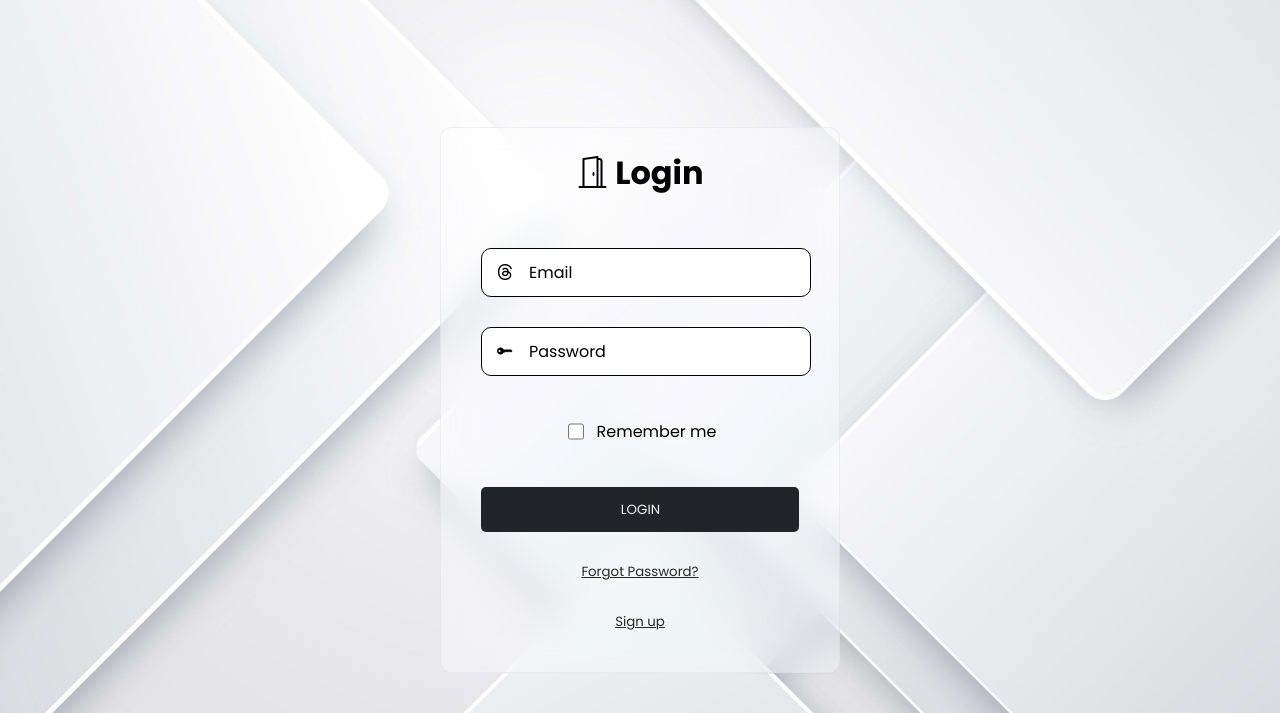
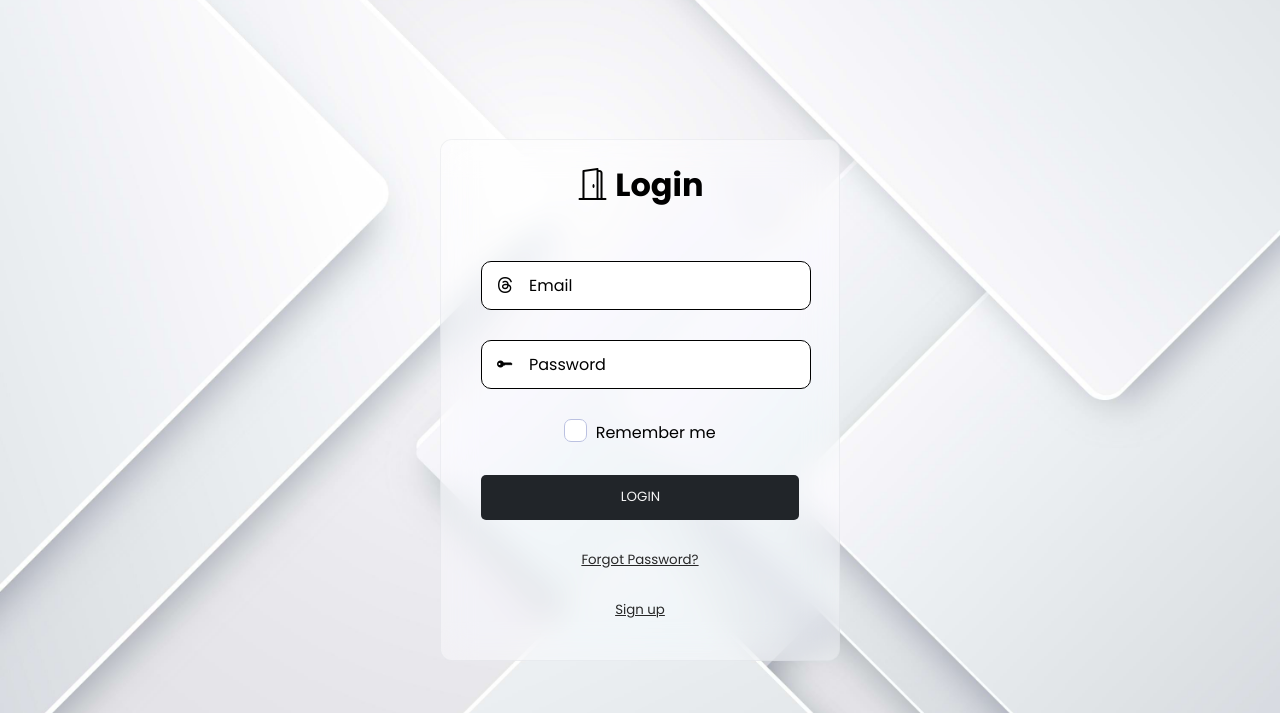
Before and after one commit to GonBlank/Loging-template, a PHP site: page /html/login.html in a window 1280 px wide. Shown: the top 713 px of the page. Run offline with PHP 8.4, Linux system fonts and the light colour scheme.

Commit message:
Checkbox replacement

```diff
--- a/css/login_style.css
+++ b/css/login_style.css
@@ -38,7 +38,6 @@ input {
     border-radius: 10px;
     border: 1px solid;
     height: 45px;
-    padding-left: 10px;
     transition: .3s ease;
 }
 
@@ -46,24 +45,6 @@ input:hover {
     filter: drop-shadow(0px 0px 5px #898989);
 }
 
-input[type=checkbox] {
-    cursor: pointer;
-    width: 1rem;
-    accent-color: #212529;
-}
-
-.label-checkbox {
-    display: flex;
-    flex-direction: row;
-    align-items: center;
-    justify-content: center;
-    gap: 10px;
-    width: 100%;
-}
-
-.label-checkbox label {
-    cursor: pointer;
-}
 
 .form-btn {
     font-family: "Poppins", sans-serif;
@@ -145,6 +126,7 @@ p {
 
 .input {
     grid-area: input;
+    padding-left: 10px;
 }
 
 .label__name {
@@ -179,6 +161,7 @@ p {
     from {
         backdrop-filter: blur(0px) saturate(180%);
     }
+
     to {
         backdrop-filter: blur(2px) saturate(180%);
     }
@@ -189,6 +172,7 @@ p {
     from {
         backdrop-filter: blur(2px) saturate(180%);
     }
+
     to {
         backdrop-filter: blur(0px) saturate(180%);
     }
@@ -228,7 +212,8 @@ p {
     margin: auto;
     padding: 10px;
     width: 80%;
-    animation: appear .4s cubic-bezier(0, 0.62, 0.27, 0.96); /* Animación de deslizamiento */
+    animation: appear .4s cubic-bezier(0, 0.62, 0.27, 0.96);
+    /* Animación de deslizamiento */
     width: 100%;
     max-width: 400px;
     min-width: 230px;
@@ -238,6 +223,7 @@ p {
     from {
         transform: scale(0);
     }
+
     to {
         transform: scale(1);
     }
@@ -247,6 +233,7 @@ p {
     from {
         transform: scale(1);
     }
+
     to {
         transform: scale(0);
     }
@@ -271,3 +258,109 @@ p {
     text-decoration: none;
     cursor: pointer;
 }
+
+/*--*/
+
+@supports (-webkit-appearance: none) or (-moz-appearance: none) {
+    .checkbox-wrapper-13 input[type=checkbox] {
+        --active: #212529;
+        --active-inner: #fff;
+        --border: #BBC1E1;
+        --border-hover: #212529;
+        --background: #fff;
+        --disabled: #F6F8FF;
+        --disabled-inner: #E1E6F9;
+        -webkit-appearance: none;
+        -moz-appearance: none;
+        height: 21px;
+        outline: none;
+        display: inline-block;
+        vertical-align: top;
+        position: relative;
+        margin: 0;
+        cursor: pointer;
+        border: 1px solid var(--bc, var(--border));
+        background: var(--b, var(--background));
+        transition: background 0.3s, border-color 0.3s, box-shadow 0.2s;
+    }
+
+    .checkbox-wrapper-13 input[type=checkbox]:after {
+        content: "";
+        display: block;
+        left: 0;
+        top: 0;
+        position: absolute;
+        transition: transform 0.3s ease, opacity 0.2s;
+    }
+
+    .checkbox-wrapper-13 input[type=checkbox]:checked {
+        --b: var(--active);
+        --bc: var(--active);
+        --d-o: .3s;
+        --d-t: .6s;
+        --d-t-e: cubic-bezier(.2, .85, .32, 1.2);
+    }
+
+    .checkbox-wrapper-13 input[type=checkbox]:disabled {
+        --b: var(--disabled);
+        cursor: not-allowed;
+        opacity: 0.9;
+    }
+
+    .checkbox-wrapper-13 input[type=checkbox]:disabled:checked {
+        --b: var(--disabled-inner);
+        --bc: var(--border);
+    }
+
+    .checkbox-wrapper-13 input[type=checkbox]:disabled+label {
+        cursor: not-allowed;
+    }
+
+    .checkbox-wrapper-13 input[type=checkbox]:hover:not(:checked):not(:disabled) {
+        --bc: var(--border-hover);
+    }
+
+    .checkbox-wrapper-13 input[type=checkbox]:focus {
+        box-shadow: 0 0 0 var(--focus);
+    }
+
+    .checkbox-wrapper-13 input[type=checkbox]:not(.switch) {
+        width: 21px;
+        border-radius: 7px;
+    }
+
+    .checkbox-wrapper-13 input[type=checkbox]:not(.switch):after {
+        content: "";
+        display: block;
+        width: 5px;
+        height: 9px;
+        border: 2px solid var(--active-inner);
+        border-top: 0;
+        border-left: 0;
+        left: 7px;
+        top: 4px;
+        transform: rotate(var(--r, 20deg));
+        opacity: var(--o, 0);
+    }
+
+    .checkbox-wrapper-13 input[type=checkbox]:not(.switch):checked {
+        --o: 1;
+        --r: 43deg;
+    }
+
+    .checkbox-wrapper-13 input[type=checkbox]+label {
+        display: inline-block;
+        vertical-align: middle;
+        cursor: pointer;
+        margin-left: 4px;
+    }
+}
+
+.checkbox-wrapper-13 * {
+    box-sizing: inherit;
+}
+
+.checkbox-wrapper-13 *:before,
+.checkbox-wrapper-13 *:after {
+    box-sizing: inherit;
+}
--- a/html/login.html
+++ b/html/login.html
@@ -37,10 +37,10 @@
 				<span class="label__name"><i style="margin-right: 1rem;" class="bi bi-key-fill"></i> Password</span>
 			</label>
 
-			<div class="label-checkbox">
-				<input type="checkbox" name="checkbox" id="rememberme" />
-				<label for="rememberme">Remember me</label>
-			</div>
+			<div class="checkbox-wrapper-13">
+				<input id="c1-13" type="checkbox">
+				<label for="c1-13">Remember me</label>
+			  </div>
 
 			<button class="form-btn login-btn" type="submit"><i class="bi bi-arrow-return-right"></i> <span> LOGIN
 				</span></button>
```
